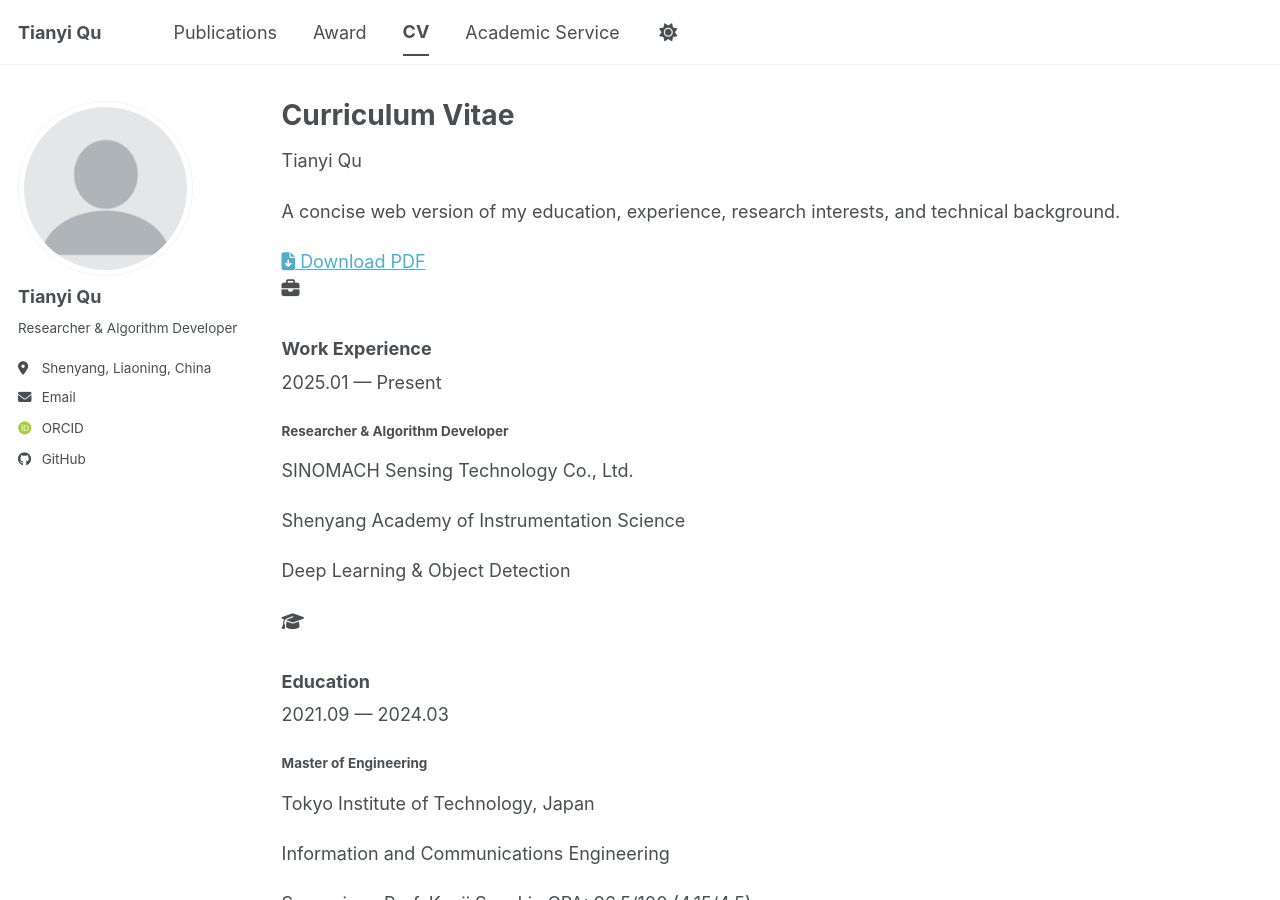
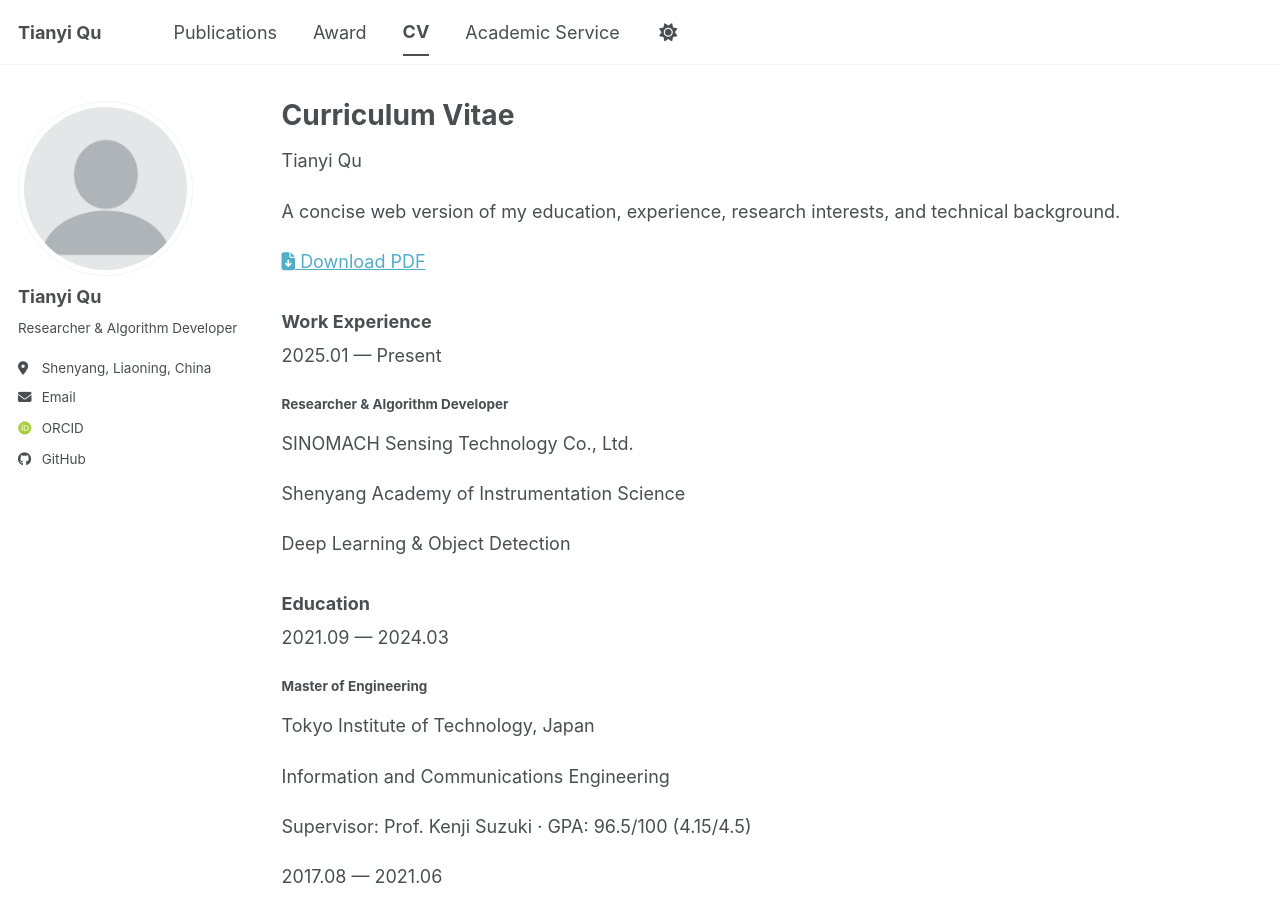
Before and after one commit to TQSAIS/tqsais.github.io, a Jekyll site: the page built from _pages/cv.md, in a window 1280 px wide and 900 px high. Built offline with Jekyll 4.4.1, drawn with Linux system fonts in a browser that asks for light colours; some web fonts are replaced; a script bundle is joined from its source files by our own code; library files that are not in the unit come from our copies.

Commit message:
Add files via upload

```diff
--- a/_includes/cv-content.html
+++ b/_includes/cv-content.html
@@ -2,7 +2,6 @@
   <div class="cv-overview__main">
     <section class="cv-block" aria-labelledby="cv-work-heading">
       <div class="cv-block__heading">
-        <span class="cv-block__icon" aria-hidden="true"><i class="fas fa-briefcase"></i></span>
         <h3 id="cv-work-heading">Work Experience</h3>
       </div>
       <div class="cv-timeline">
@@ -20,7 +19,6 @@
 
     <section class="cv-block" aria-labelledby="cv-education-heading">
       <div class="cv-block__heading">
-        <span class="cv-block__icon" aria-hidden="true"><i class="fas fa-graduation-cap"></i></span>
         <h3 id="cv-education-heading">Education</h3>
       </div>
       <div class="cv-timeline">
```
